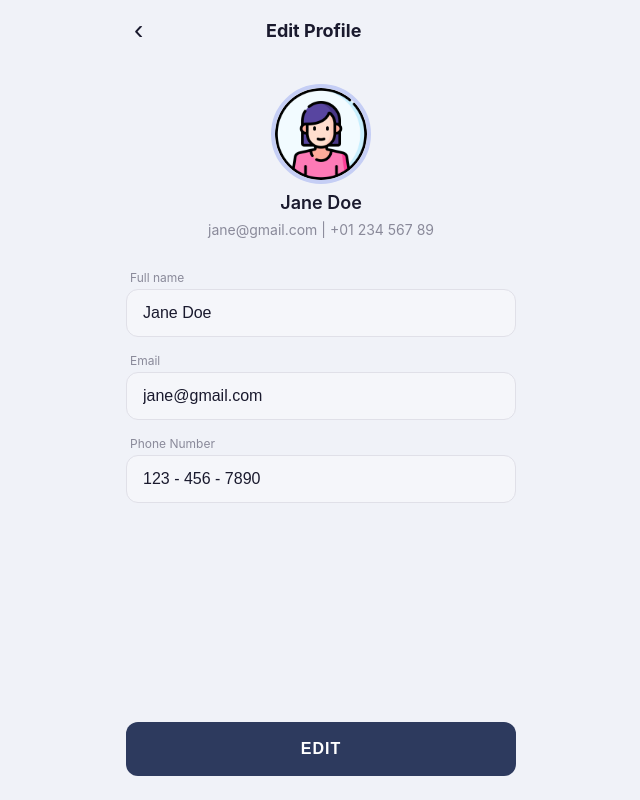
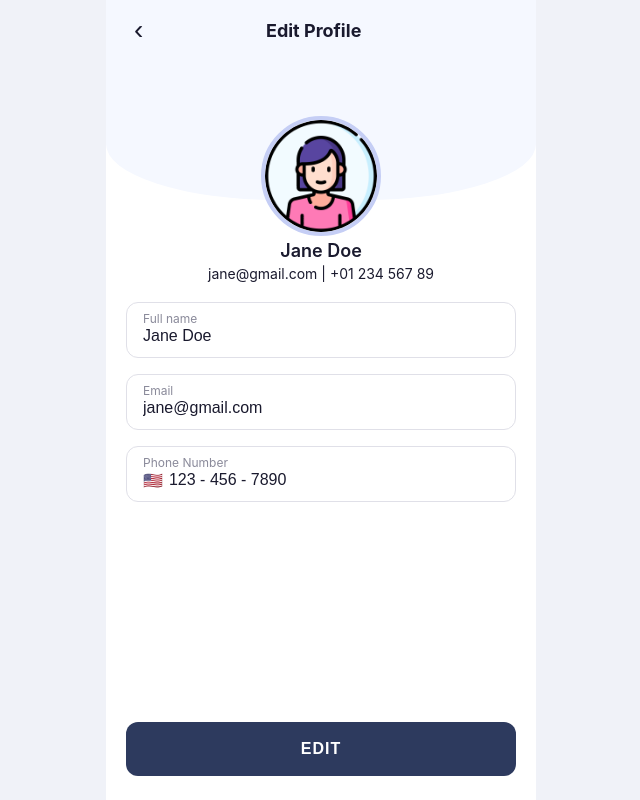
Before and after one commit to DHV28/weather-app, a Vue app: page /profile in a window 1280 px wide. Shown: the whole page, without its empty margins (319-959 px from the left). Built offline with nearby package versions, Linux system fonts and the light colour scheme.

Commit message:
fix: edit profile page and fix My Location card label

```diff
--- a/src/components/atoms/AvatarImage.vue
+++ b/src/components/atoms/AvatarImage.vue
@@ -34,8 +34,8 @@ defineEmits<{
 <style scoped>
 .avatar {
   position: relative;
-  width: 100px;
-  height: 100px;
+  width: 120px;
+  height: 120px;
   margin: 0 auto;
 }
 
@@ -55,7 +55,7 @@ defineEmits<{
   width: 30px;
   height: 30px;
   border-radius: 50%;
-  background: #ffffff;
+  background: #f5f5f5;
   border: 1px solid var(--color-border);
   cursor: pointer;
   display: flex;
--- a/src/components/atoms/BaseInput.vue
+++ b/src/components/atoms/BaseInput.vue
@@ -18,63 +18,87 @@ defineEmits<{
 </script>
 
 <template>
-  <div class="base-input">
-    <!-- Label floats above the input field -->
+  <!-- Outer box acts as the visible bordered container -->
+  <div
+    class="base-input"
+    :class="{ 'base-input--error': error, 'base-input--readonly': readonly }"
+  >
+      <!-- Label sits inside the border at the top -->
     <label class="base-input__label">{{ label }}</label>
+    <!-- Input row: optional prefix (e.g. flag emoji) + the actual input -->
+    <div class="base-input__row">
+      <span v-if="$slots.prefix" class="base-input__prefix"><slot name="prefix" /></span>
       <input
         class="base-input__field"
-      :class="{ 'base-input__field--error': error, 'base-input__field--readonly': readonly }"
         :value="modelValue"
         :type="type ?? 'text'"
         :readonly="readonly"
         @input="$emit('update:modelValue', ($event.target as HTMLInputElement).value)"
       />
+    </div>
     <!-- Only renders when there is a validation error -->
     <span v-if="error" class="base-input__error" role="alert">{{ error }}</span>
   </div>
 </template>
 
 <style scoped>
+/* The whole box — border lives here, not on the input itself */
 .base-input {
   display: flex;
   flex-direction: column;
-  gap: 4px;
+  gap: 2px;
+  padding: 10px 16px 12px;
+  border: 1.5px solid var(--color-border);
+  border-radius: 12px;
+  background: #ffffff;
+  transition: border-color 0.2s;
 }
 
+.base-input:focus-within {
+  border-color: var(--color-dark-navy);
+}
+
+.base-input--error {
+  border-color: var(--color-error);
+}
+
+/* Label is small and sits at the top inside the box */
 .base-input__label {
   font-size: 12px;
   color: var(--color-text-muted);
-  padding: 0 4px;
+  line-height: 1;
 }
 
+.base-input__row {
+  display: flex;
+  align-items: center;
+  gap: 6px;
+}
+
+.base-input__prefix {
+  font-size: 16px;
+  line-height: 1;
+  flex-shrink: 0;
+}
+
+/* Input has no border or background — the outer box handles that */
 .base-input__field {
-  padding: 14px 16px;
-  border: 1.5px solid var(--color-border);
-  border-radius: 12px;
+  border: none;
+  background: transparent;
   font-size: 16px;
   color: var(--color-text-primary);
-  background: var(--color-input-bg);
   outline: none;
-  transition: border-color 0.2s;
+  padding: 0;
+  flex: 1;
 }
 
-.base-input__field:focus {
-  border-color: var(--color-dark-navy);
-}
-
-.base-input__field--error {
-  border-color: var(--color-error);
-}
-
-/* Readonly fields look the same visually but cannot be typed into */
-.base-input__field--readonly {
-  background: var(--color-input-bg);
+.base-input--readonly {
   cursor: default;
 }
 
 .base-input__error {
   font-size: 12px;
   color: var(--color-error);
-  padding: 0 4px;
+  margin-top: 2px;
 }
 </style>
--- a/src/components/molecules/WeatherCard.vue
+++ b/src/components/molecules/WeatherCard.vue
@@ -48,9 +48,10 @@ const cardBackground = getBackground(props.condition)
     <div class="weather-card__overlay">
       <div class="weather-card__top">
         <div>
-          <p v-if="isMyLocation" class="weather-card__my-location-label">My Location</p>
-          <h2 class="weather-card__city">{{ city }}</h2>
-          <p class="weather-card__subtitle">{{ subtitle }}</p>
+          <!-- My Location card: "My Location" is the headline, actual area name is subtitle -->
+          <!-- Regular card: city name is the headline, local time is subtitle -->
+          <h2 class="weather-card__city">{{ isMyLocation ? 'My Location' : city }}</h2>
+          <p class="weather-card__subtitle">{{ isMyLocation ? city : subtitle }}</p>
         </div>
         <p class="weather-card__temp">{{ temperature }}°</p>
       </div>
@@ -112,7 +113,6 @@ const cardBackground = getBackground(props.condition)
 
 .weather-card__subtitle {
   font-size: 13px;
-  opacity: 0.8;
   margin: 2px 0 0 0;
 }
 
@@ -132,13 +132,11 @@ const cardBackground = getBackground(props.condition)
 
 .weather-card__condition {
   font-size: 14px;
-  opacity: 0.9;
   margin: 0;
 }
 
 .weather-card__range {
   font-size: 13px;
-  opacity: 0.85;
   margin: 0;
 }
 </style>
--- a/src/components/organisms/ProfileForm.vue
+++ b/src/components/organisms/ProfileForm.vue
@@ -98,13 +98,19 @@ function handleButtonClick() {
 
 <template>
   <div class="profile-form">
-    <!-- Avatar: pencil icon only appears in edit mode -->
-    <div class="profile-form__avatar-section">
-      <AvatarImage
-        :src="PLACEHOLDER_AVATAR"
-        alt="Profile photo"
-        :editable="isEditing"
-      />
+    <!-- Blue hero section — avatar is pinned to its bottom edge, straddling the curve -->
+    <div class="profile-form__hero">
+      <div class="profile-form__avatar-wrap">
+        <AvatarImage
+          :src="PLACEHOLDER_AVATAR"
+          alt="Profile photo"
+          :editable="isEditing"
+        />
+      </div>
+    </div>
+
+    <!-- Name and meta sit in white area below the curve -->
+    <div class="profile-form__identity">
       <p class="profile-form__name">{{ form.fullName }}</p>
       <p class="profile-form__meta">{{ form.email }} | +01 234 567 89</p>
     </div>
@@ -125,13 +131,16 @@ function handleButtonClick() {
         :readonly="!isEditing"
         :error="errors.email"
       />
+      <!-- Phone field: flag passed via slot so it stays in line with the input -->
       <BaseInput
         v-model="form.phone"
         label="Phone Number"
         type="tel"
         :readonly="!isEditing"
         :error="errors.phone"
-      />
+      >
+        <template #prefix>🇺🇸</template>
+      </BaseInput>
     </div>
 
     <!-- Button text switches between EDIT and SUBMIT -->
@@ -148,15 +157,34 @@ function handleButtonClick() {
   display: flex;
   flex-direction: column;
   min-height: calc(100vh - 60px);
-  padding: 24px 20px;
+  background: #ffffff;
 }
 
-.profile-form__avatar-section {
+/* Blue section — fixed height, avatar absolutely pinned to its bottom centre */
+.profile-form__hero {
+  background: #f5f8ff;
+  border-radius: 0 0 40% 40%;
+  position: relative;
+  height: 140px;
+  /* margin-bottom makes room for the part of the avatar that hangs below */
+  margin-bottom: 40px;
+}
+
+/* Avatar centred on the bottom edge — only 30px hangs below the curve */
+.profile-form__avatar-wrap {
+  position: absolute;
+  bottom: -36px;
+  left: 50%;
+  transform: translateX(-50%);
+}
+
+/* Name and meta sit in the white area below */
+.profile-form__identity {
   display: flex;
   flex-direction: column;
   align-items: center;
-  gap: 8px;
-  margin-bottom: 32px;
+  gap: 4px;
+  padding: 0 20px 20px;
 }
 
 .profile-form__name {
@@ -168,7 +196,7 @@ function handleButtonClick() {
 
 .profile-form__meta {
   font-size: 14px;
-  color: var(--color-text-muted);
+  color: var(--color-text-primary);
   margin: 0;
 }
 
@@ -177,10 +205,12 @@ function handleButtonClick() {
   flex-direction: column;
   gap: 16px;
   flex: 1;
+  padding: 0 20px;
 }
+
 
 .profile-form__action {
   margin-top: auto;
-  padding-top: 24px;
+  padding: 24px 20px;
 }
 </style>
--- a/src/pages/ProfilePage.vue
+++ b/src/pages/ProfilePage.vue
@@ -33,7 +33,7 @@ function goBack() {
 <style scoped>
 .profile-page {
   min-height: 100vh;
-  background-color: var(--color-page-bg);
+  background-color: #ffffff;
   display: flex;
   flex-direction: column;
 }
@@ -43,7 +43,7 @@ function goBack() {
   align-items: center;
   justify-content: space-between;
   padding: 16px 20px;
-  background-color: var(--color-page-bg);
+  background-color: #f5f8ff;
 }
 
 .profile-page__back-btn {
```
Lines whose indentation alone changed are shown as unchanged.
